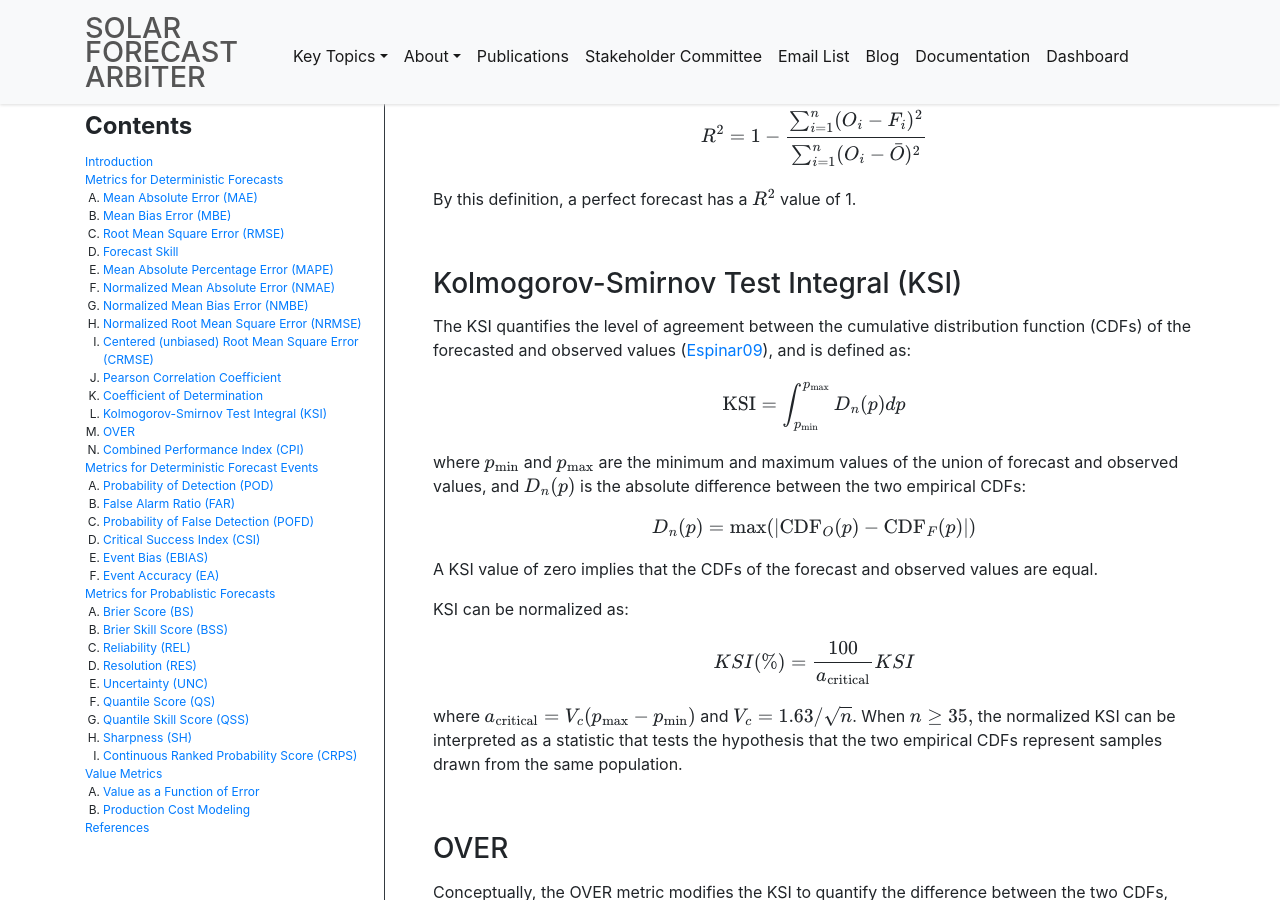
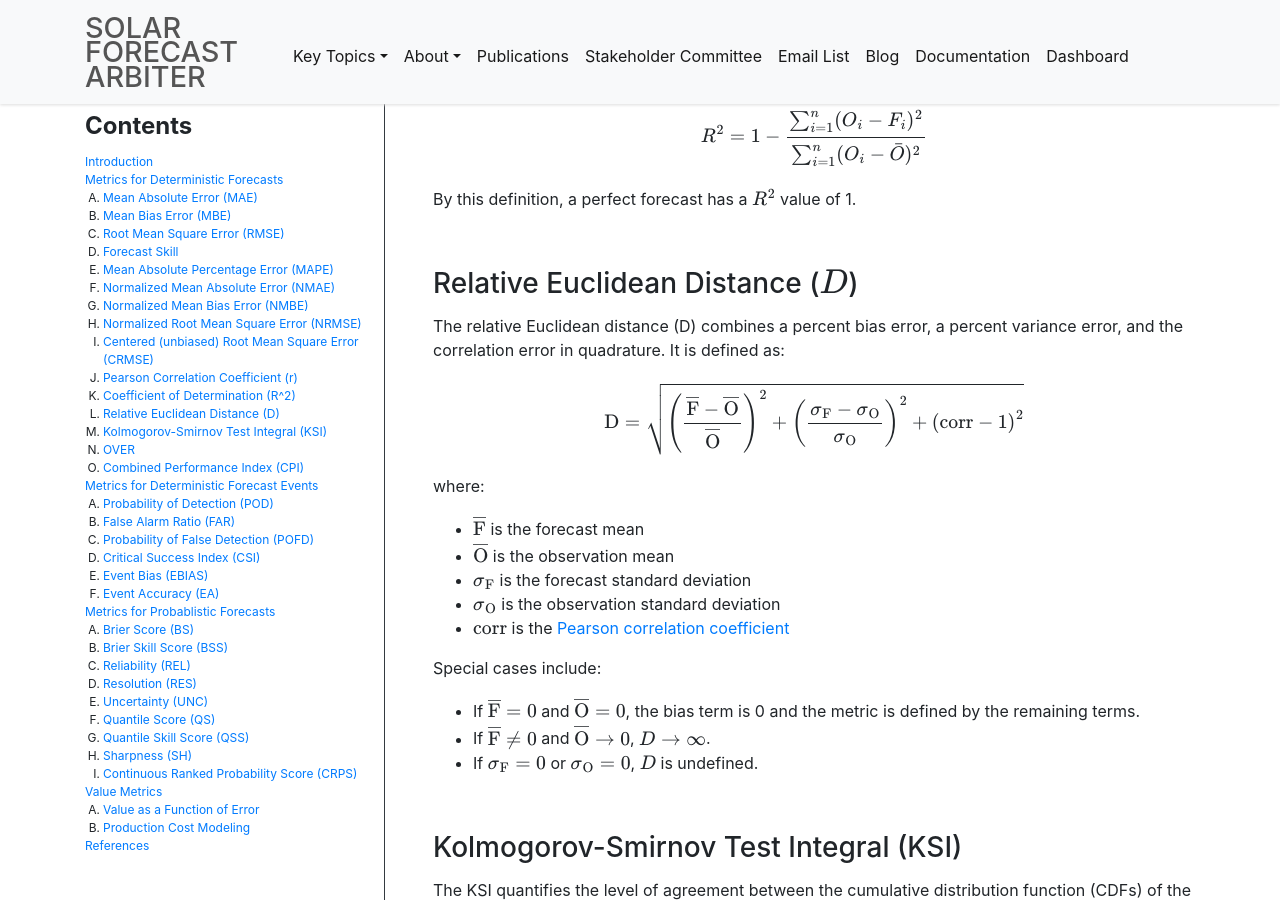
Before and after one commit to SolarArbiter/SolarArbiter.github.io, a Jekyll site: the page built from metrics.md, in a window 1280 px wide and 900 px high, scrolled down 3953 px. Built offline with Jekyll 4.4.1, drawn with Linux system fonts in a browser that asks for light colours; formulas are drawn with MathJax 3.

Commit message:
add relative euclidean distance

```diff
--- a/_includes/metrics_sidebar.html
+++ b/_includes/metrics_sidebar.html
@@ -13,8 +13,9 @@
       <li><a href="#nmbe">Normalized Mean Bias Error (NMBE)</a></li>
       <li><a href="#nrmse">Normalized Root Mean Square Error (NRMSE)</a></li>
       <li><a href="#crmse">Centered (unbiased) Root Mean Square Error (CRMSE)</a></li>
-      <li><a href="#r">Pearson Correlation Coefficient</a></li>
-      <li><a href="#r2">Coefficient of Determination </a></li>
+      <li><a href="#r">Pearson Correlation Coefficient (r)</a></li>
+      <li><a href="#r2">Coefficient of Determination (R^2)</a></li>
+      <li><a href="#d">Relative Euclidean Distance (D)</a></li>
       <li><a href="#ksi">Kolmogorov-Smirnov Test Integral (KSI)</a></li>
       <li><a href="#over">OVER</a></li>
       <li><a href="#cpi">Combined Performance Index (CPI)</a></li>
--- a/metrics.md
+++ b/metrics.md
@@ -126,6 +126,33 @@ The coefficient of determination measures the extent that the variability in the
 $$ R^2 = 1 - \frac{ \sum_{i=1}^n (O_i - F_i)^2 }{ \sum_{i=1}^n (O_i - \bar{O})^2 } $$
 
 By this definition, a perfect forecast has a $$ R^2 $$ value of 1.
+
+
+### Relative Euclidean Distance ($$ D $$) {#d}
+{: .anchor }
+The relative Euclidean distance (D) combines a percent bias error, a percent variance error, and the correlation error in quadrature. It is defined as:
+
+$$ \text{D} = \sqrt{
+        \left( \frac{\overline{\text{F}} - \overline{\text{O}} }
+        { \overline{\text{O}} } \right) ^ 2 +
+        \left( \frac{\sigma_{\text{F}} - \sigma_{\text{O}} }
+        { \sigma_{\text{O}} } \right) ^ 2 +
+        \left( \textrm{corr} - 1 \right) ^ 2
+        } $$
+
+where:
+
+- $$ \overline{\text{F}} $$ is the forecast mean
+- $$ \overline{\text{O}} $$ is the observation mean
+- $$ \sigma_{\text{F}} $$ is the forecast standard deviation
+- $$ \sigma_{\text{O}} $$ is the observation standard deviation
+- $$ \textrm{corr} $$ is the [Pearson correlation coefficient](#r)
+
+Special cases include:
+
+- If $$ \overline{\text{F}} = 0 $$ and $$ \overline{\text{O}} = 0 $$, the bias term is 0 and the metric is defined by the remaining terms.
+- If $$ \overline{\text{F}} \neq 0 $$ and $$ \overline{\text{O}} \rightarrow 0 $$, $$ D \rightarrow \infty $$.
+- If $$ \sigma_{\text{F}} = 0 $$ or $$ \sigma_{\text{O}} = 0 $$, $$ D $$ is undefined.
 
 
 ### Kolmogorov-Smirnov Test Integral (KSI) {#ksi}
```
